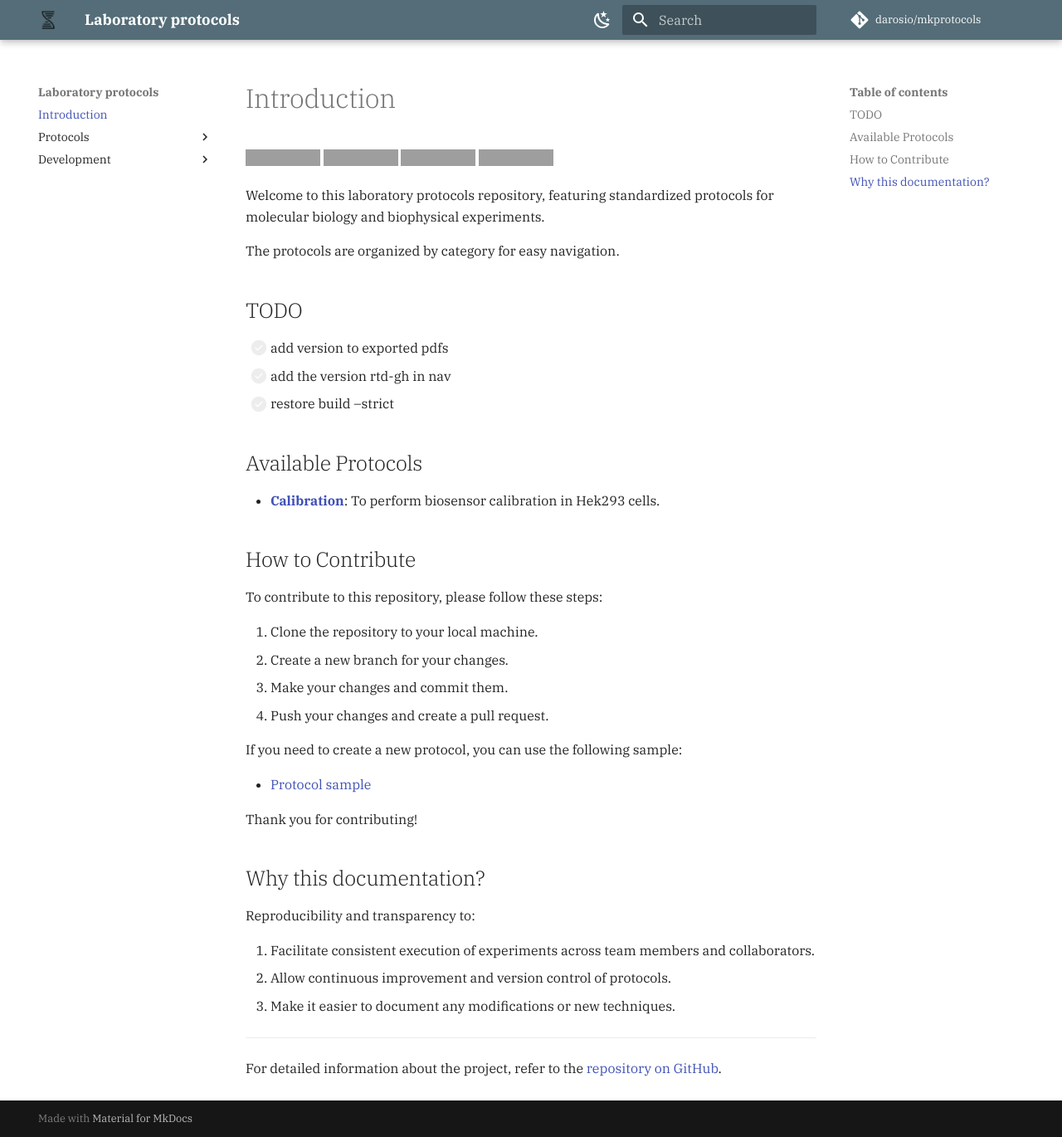
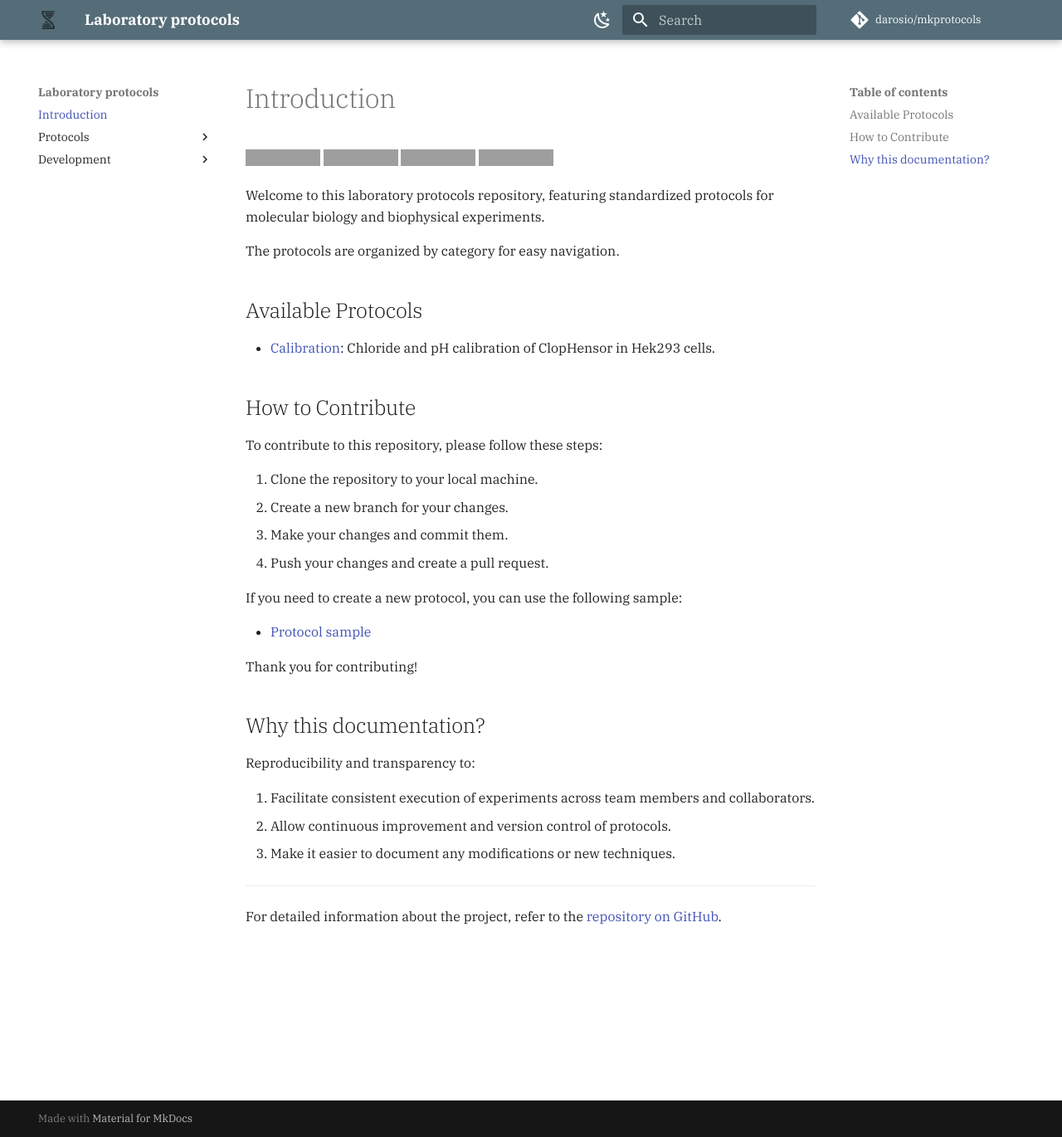
Before and after one commit to darosio/mkprotocols, an MkDocs documentation site: the page built from docs/README.md, in a window 1280 px wide and 1370 px high. Shown: the whole window at 83% size. Built offline with MkDocs 1.6.1 and Material for MkDocs 9.7.7, drawn with Linux system fonts in a browser that asks for light colours; comment, search, counter and statistics services are not loaded; grey boxes are pictures that could not be loaded.

Commit message:
build: Switched to page-pdf

```diff
--- a/docs/README.md
+++ b/docs/README.md
@@ -8,16 +8,10 @@
 
 The protocols are organized by category for easy navigation.
 
-## TODO
-
-- [ ] add version to exported pdfs
-- [ ] add the version rtd-gh in nav
-- [ ] restore build –strict
-
 ## Available Protocols
 
-- **[Calibration](protocols/Chloride_pH_calibration.md)**: To perform biosensor
-  calibration in Hek293 cells.
+- [Calibration](protocols/Chloride_pH_calibration.md): Chloride and pH
+  calibration of ClopHensor in Hek293 cells.
 
 ## How to Contribute
 
--- a/mkdocs.yml
+++ b/mkdocs.yml
@@ -51,10 +51,16 @@
 
 plugins:
   - search
-  - pdf-export
   - tags:
-      listings_toc: false
       tags: true
+  - page-to-pdf:
+      displayHeaderFooter: true
+      headerTemplate: |
+        <div style="margin: 0 2cm; width: 75%; font-size: 11px; text-align: right;">Version: 0.2.1</div>
+      footerTemplate: |
+        <div style="margin: 0 2cm; width: 75%; font-size: 11px; text-align: center;">
+        <span class="pageNumber"></span> / <span class="totalPages"></span>
+        </div>
 
 markdown_extensions:
   - def_list
```
Also changed, not shown: pyproject.toml (+6 -6 lines), 1 other file.
